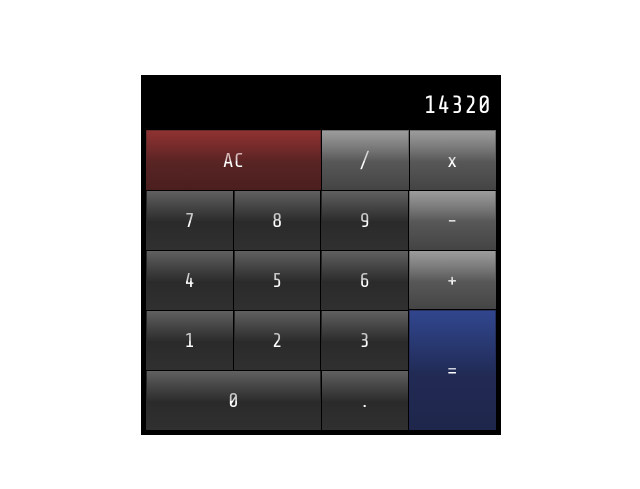
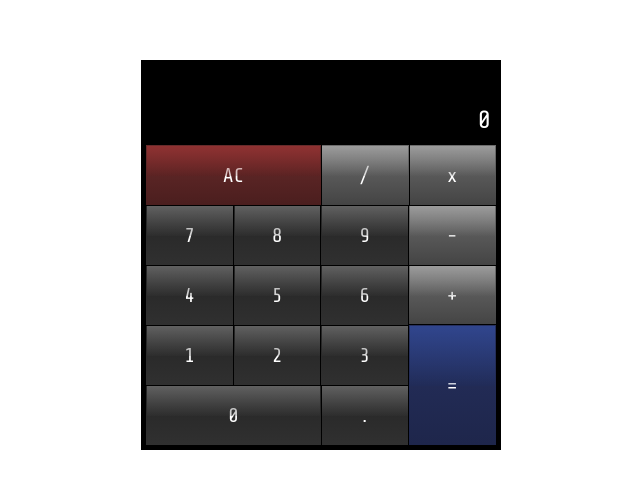
Before and after one commit to jaondrusek/calculator, a React (Create React App) app: page / in a window 1280 px wide. Shown: the part 145-634 px from the top of the page, without its empty margins (319-959 px from the left). Built offline with nearby package versions, Linux system fonts and the light colour scheme.

Commit message:
Working on adding calculator functionality
Added event handlers for appending numbers. Handles starting null case. Correctly only adds one decimal. Starting mathematical operations.

```diff
--- a/src/App.css
+++ b/src/App.css
@@ -10,7 +10,20 @@ html, body, #root {
   justify-content: center;
 }
 
-#screen {
+#exp-screen {
+  background-color: black;
+  color: white;
+  display: flex;
+  justify-content: flex-end;
+  align-items: center;
+  padding-right: 5px;
+  outline: 5px solid black;
+  height: 30px;
+  font-family: 'Share Tech Mono', monospace;
+  font-size: 20px;
+}
+
+#val-screen {
   background-color: black;
   color: white;
   display: flex;
--- a/src/App.js
+++ b/src/App.js
@@ -1,47 +1,94 @@
 import React from 'react';
 import './App.css';
 
-function App() {
+class App extends React.Component {
+  constructor(props) {
+    super(props);
+    this.state = {
+      expression: '',
+      value: '',
+      hasDecimal: false
+    }
+  }
+  render() {
+    return (
+      <div className="App">
+        <ExpressionScreen expression={this.state.expression}/>
+        <ValueScreen value={this.state.value}/>
+        <CalcButtons
+          appendNum={this.appendNum}
+          addDecimal={this.addDecimal}
+          clearValue={this.clearValue}
+          addNum={this.addNum}
+        />
+      </div>
+    );
+  }
+  addDecimal = (dec) => {
+    if (!this.state.hasDecimal) {
+        this.setState({
+          value: this.state.value + dec,
+          hasDecimal: true
+        })
+    }
+  }
+  appendNum = (num) => {
+    this.setState({
+      value: this.state.value + num
+    })
+  }
+  addNum = (exp) => {
+
+  }
+  clearValue = () => {
+    this.setState( {
+      value: ''
+    })
+  }
+}
+
+function CalcButtons(props) {
   return (
-    <div className="App">
-      <CalcScreen />
-      <CalcButtons />
+    <div className="buttons">
+      <button className="num-button" id="period" value="." onClick={(e) => props.addDecimal(e.target.value)}>.</button>
+      <button className="num-button" id="zero" value="0" onClick={(e) => props.appendNum(e.target.value)}>0</button>
+      <button className="num-button" id="one" value="1" onClick={(e) => props.appendNum(e.target.value)}>1</button>
+      <button className="num-button" id="two" value="2" onClick={(e) => props.appendNum(e.target.value)}>2</button>
+      <button className="num-button" id="three" value="3" onClick={(e) => props.appendNum(e.target.value)}>3</button>
+      <button className="num-button" id="four" value="4" onClick={(e) => props.appendNum(e.target.value)}>4</button>
+      <button className="num-button" id="five" value="5" onClick={(e) => props.appendNum(e.target.value)}>5</button>
+      <button className="num-button" id="six" value="6" onClick={(e) => props.appendNum(e.target.value)}>6</button>
+      <button className="num-button" id="seven" value="7" onClick={(e) => props.appendNum(e.target.value)}>7</button>
+      <button className="num-button" id="eight" value="8" onClick={(e) => props.appendNum(e.target.value)}>8</button>
+      <button className="num-button" id="nine" value="9" onClick={(e) => props.appendNum(e.target.value)}>9</button>
+      <button className="symbol-button" id="add" value="+" onClick={(e) => props.addOpr(e.target.value)}>+</button>
+      <button className="symbol-button" id="subtract">-</button>
+      <button className="symbol-button" id="multiply">x</button>
+      <button className="symbol-button" id="divide">/</button>
+      <button className="equals-button" id="equals">=</button>
+      <button className="clear-button" id="clear" onClick={props.clearValue}>AC</button>
     </div>
   );
 }
 
-function CalcButtons() {
-  return (
-    <div className="buttons">
-      <button className="num-button" id="period">.</button>
-      <button className="num-button" id="zero">0</button>
-      <button className="num-button" id="one">1</button>
-      <button className="num-button" id="two">2</button>
-      <button className="num-button" id="three">3</button>
-      <button className="num-button" id="four">4</button>
-      <button className="num-button" id="five">5</button>
-      <button className="num-button" id="six">6</button>
-      <button className="num-button" id="seven">7</button>
-      <button className="num-button" id="eight">8</button>
-      <button className="num-button" id="nine">9</button>
-      <button className="symbol-button" id="add">+</button>
-      <button className="symbol-button" id="subtract">-</button>
-      <button className="symbol-button" id="multiply">x</button>
-      <button className="symbol-button" id="divide">/</button>
-      <button className="equals-button" id="equals">=</button>
-      <button className="clear-button" id="clear">AC</button>
-    </div>
-  );
+function ValueScreen(props) {
+    return (
+      <div id="val-screen">
+        <font>
+        {
+          props.value === '' ? '0' : props.value
+        }
+        </font>
+      </div>
+    );
 }
 
-class CalcScreen extends React.Component {
-  render() {
+function ExpressionScreen(props) {
     return (
-    <div id="screen">
-      <font>14320</font>
-    </div>
+      <div id="exp-screen">
+        <font>{props.expression}</font>
+      </div>
     );
-  }
 }
 
 export default App;
```
